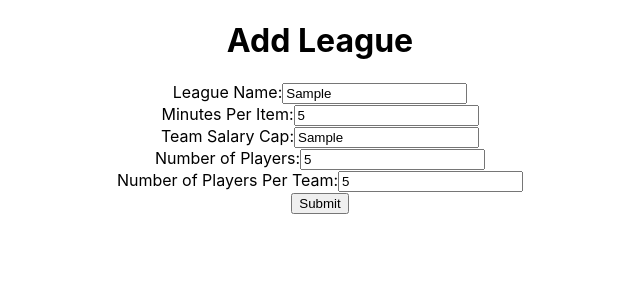
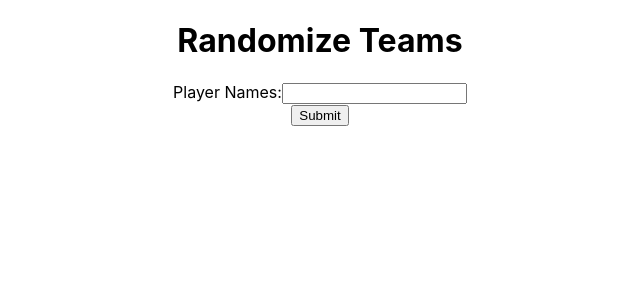
Before and after one commit to rhrussell/calcutta, a React (Create React App) app: page / in a window 1280 px wide. Both pictures are taken after typing "Sample", "5", "Sample", "5", "5" into the empty fields and a click on the button "Submit". Shown: the top 300 px of the page, without its empty margins (320-960 px from the left). Built offline with nearby package versions, Linux system fonts and the light colour scheme.

Commit message:
Added randomize teams form

```diff
--- a/src/App.tsx
+++ b/src/App.tsx
@@ -1,9 +1,16 @@
-import React from 'react';
+import React, { useState } from 'react';
 import logo from './logo.svg';
 import './App.css';
 import LeagueForm from './league-form/league-form';
+import TeamsForm from './teams-form/teams-form';
 
 function App() {
+  const [showTeamsForm, setShowTeamsForm] = useState(false);
+
+  const handleLeagueFormSubmit = () => {
+    setShowTeamsForm(true);
+  };
+
   return (
     // <div className="App">
     //   <header className="App-header">
@@ -22,8 +29,17 @@ function App() {
     //   </header>
     // </div>
     <div className="App">
-      <h1>Add League</h1>
-      <LeagueForm />
+      {!showTeamsForm && (
+        <><h1>Add League</h1>
+        <LeagueForm onSubmit={handleLeagueFormSubmit} /></>
+      )}
+
+      {showTeamsForm && (
+        <div>
+          <h1>Randomize Teams</h1>
+          <TeamsForm />
+        </div>
+      )}
     </div>
   );
 }
--- a/src/league-form/league-form.tsx
+++ b/src/league-form/league-form.tsx
@@ -1,6 +1,6 @@
 import React, { useState,  ChangeEvent, FormEvent } from 'react';
 
-function LeagueForm() {
+function LeagueForm({ onSubmit }: { onSubmit: () => void }) {
   const [formData, setFormData] = useState({
     leagueName: '',
     minutesPerItem: '',
@@ -17,6 +17,7 @@ function LeagueForm() {
     e.preventDefault();
     // Do something with the form data, like sending it to a server
     console.log(formData);
+    onSubmit();
   };
 
   return (
--- /dev/null
+++ b/src/teams-form/teams-form.tsx
@@ -0,0 +1,35 @@
+import React, { useState,  ChangeEvent, FormEvent } from 'react';
+
+function TeamsForm() {
+  const [formData, setFormData] = useState({
+    playerNames: '',
+  });
+
+  const handleChange = (e: ChangeEvent<HTMLInputElement | HTMLTextAreaElement>) => {
+    setFormData({ ...formData, [e.target.name]: e.target.value });
+  };
+
+  const handleSubmit = (e: FormEvent<HTMLFormElement>) => {
+    e.preventDefault();
+    // Do something with the form data, like sending it to a server
+    console.log(formData);
+  };
+
+  return (
+    <form onSubmit={handleSubmit}>
+      <label>
+        Player Names:
+        <input
+          type="text"
+          name="playerNames"
+          value={formData.playerNames}
+          onChange={handleChange}
+        />
+      </label>
+      <br></br>
+      <button type="submit">Submit</button>
+    </form>
+  );
+}
+
+export default TeamsForm;
```
Also changed, not shown: src/teams-form/teams-form.css (added).
